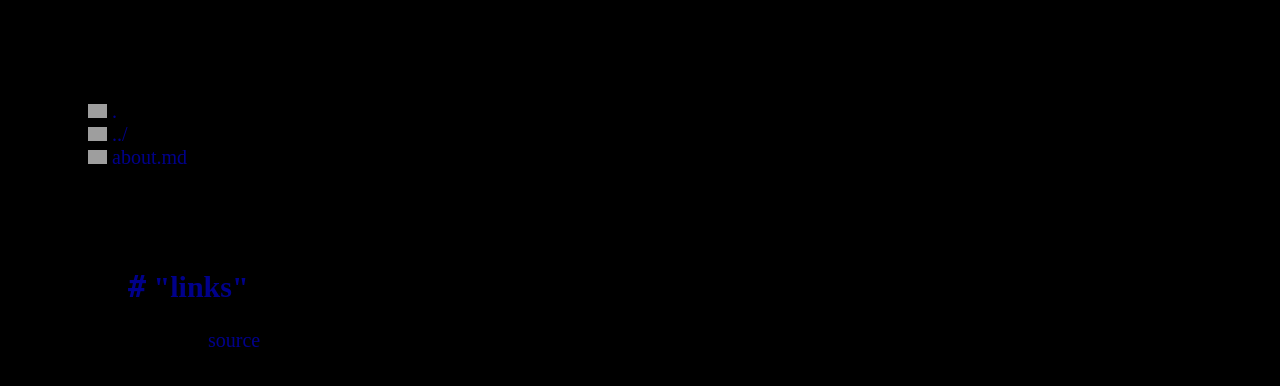
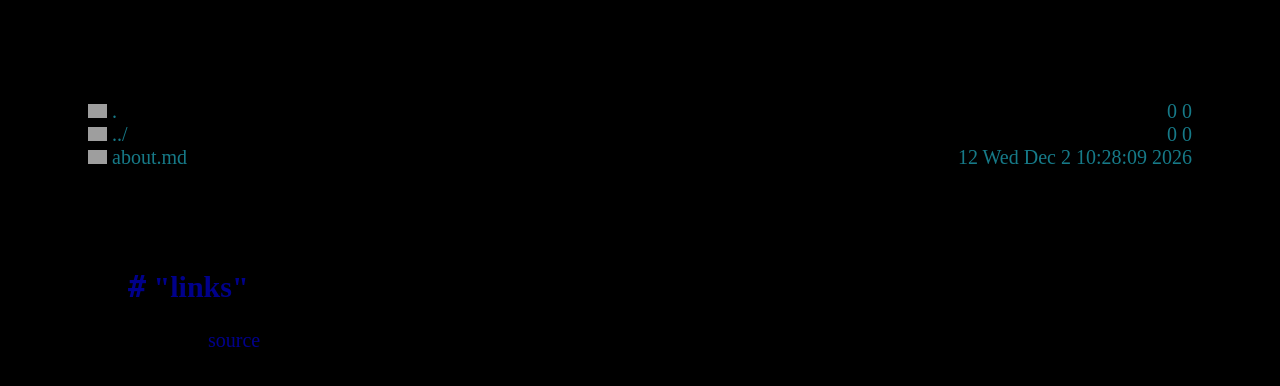
Before and after one commit to 0UR4N05/blog, a Flask app: page / in a window 1280 px wide. Shown: the top 386 px of the page. Run offline with Flask 3, Linux system fonts and the light colour scheme; some web fonts are replaced; grey boxes are pictures that could not be loaded.

Commit message:
color fixed

```diff
--- a/static/css/template.css
+++ b/static/css/template.css
@@ -5,6 +5,12 @@
 
 p {
 	color:  #0b5666;
+}
+span {
+	color: #167A88;
+}
+a {
+	color: #167A88;
 }
 
 h1,h2,h3 {
```
